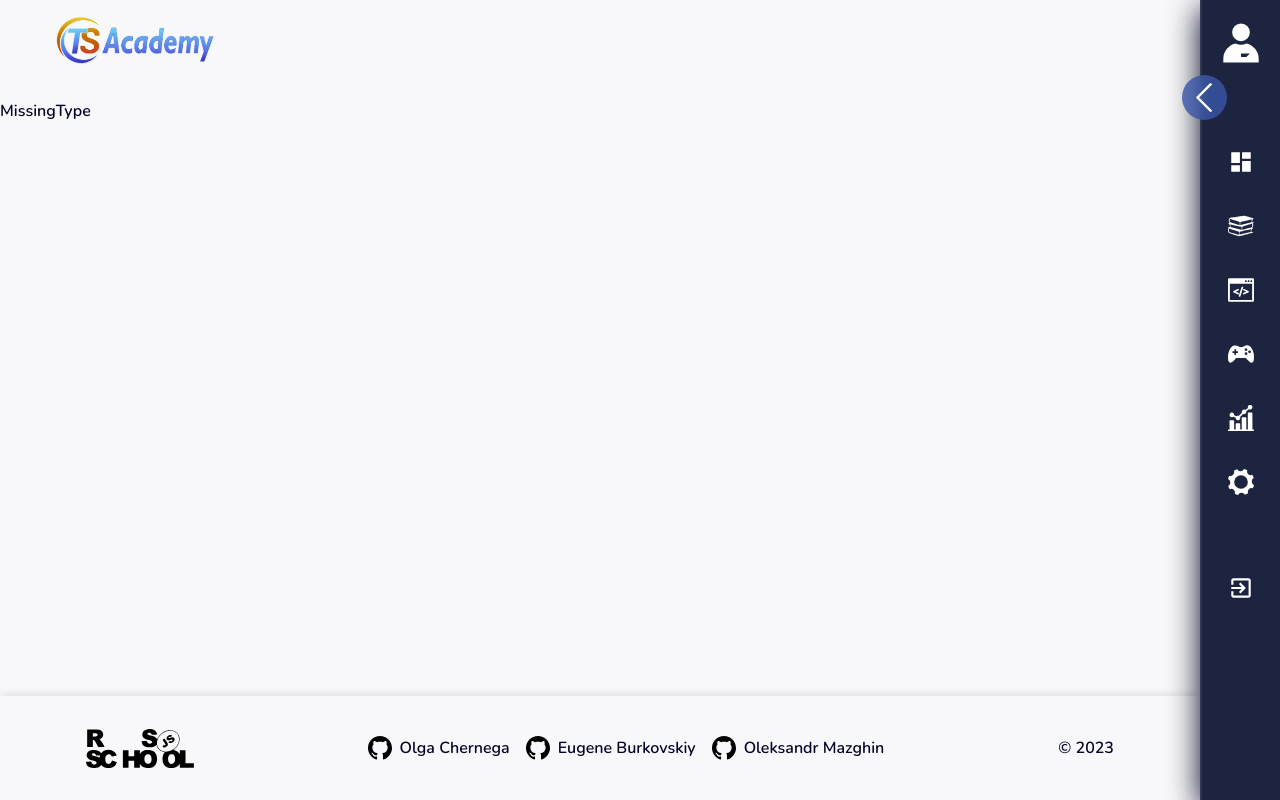
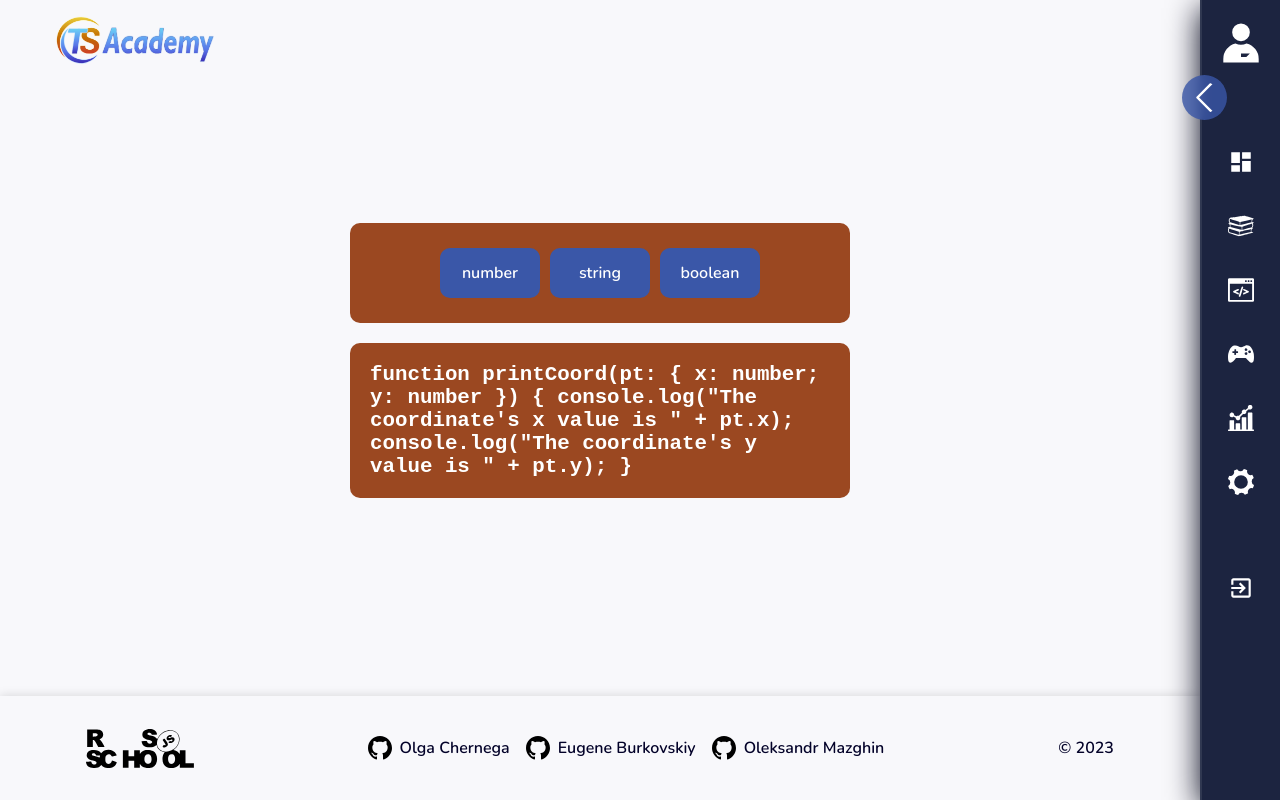
Before and after one commit to elian-cheng/rs-clone, a React (Create React App) app: page /games/missing-type in a window 1280 px wide. Built offline with nearby package versions, Linux system fonts and the light colour scheme.

Commit message:
feat: add dnd

```diff
--- a/package.json
+++ b/package.json
@@ -45,7 +45,9 @@
     ]
   },
   "devDependencies": {
+    "@hello-pangea/dnd": "^16.2.0",
     "@types/chart.js": "^2.9.37",
+    "@types/react-beautiful-dnd": "^13.1.3",
     "@typescript-eslint/eslint-plugin": "^5.49.0",
     "@typescript-eslint/parser": "^5.49.0",
     "ace-builds": "^1.15.0",
--- /dev/null
+++ b/src/pages/MissingTypePage/MissingTypePage.scss
@@ -0,0 +1,66 @@
+.missing-type {
+  margin-top: 100px;
+  display: flex;
+  flex-direction: column;
+  justify-content: center;
+  align-items: center;
+  height: 65vh;
+  color: $colorWhite;
+  &__answers-options-list {
+    height: 100px;
+    width: 500px;
+    display: flex;
+    justify-content: center;
+    align-items: center;
+    background-color: $colorOrangeDark;
+    border-radius: 10px;
+    padding: 20px;
+    margin-bottom: 20px;
+    &-item {
+      display: flex;
+      justify-content: center;
+      align-items: center;
+      width: 100px;
+      height: 50px;
+      background-color: $colorBlueMiddle;
+      border-radius: 10px;
+      margin: 0 5px;
+      cursor: grab;
+      @include btnHover;
+    }
+  }
+  &__answer {
+    height: 100px;
+    width: 300px;
+    background-color: $colorOrangeDark;
+    margin-bottom: 40px;
+  }
+  &__question {
+    position: relative;
+    width: 500px;
+    font-size: 1.3rem;
+    display: flex;
+    justify-content: center;
+    align-items: center;
+    background-color: $colorOrangeDark;
+    border-radius: 10px;
+    padding: 20px;
+    &-code {
+      width: 100%;
+      height: 100%;
+    }
+  }
+  &__point {
+    display: flex;
+    justify-content: center;
+    align-items: center;
+    font-size: 1.5rem;
+    color: $colorWhite;
+    width: 100%;
+    height: 100%;
+    position: absolute;
+    background-color: rgba(0, 0, 0, 0.8);
+    border-radius: 10px;
+    border: 2px dotted $colorWhite;
+  }
+}
--- a/src/pages/MissingTypePage/MissingTypePage.tsx
+++ b/src/pages/MissingTypePage/MissingTypePage.tsx
@@ -1,5 +1,10 @@
 import React from 'react';
+import AnswerOptionsBar from './components/AnswerOptionsBar';
 
 export default function MissingTypePage() {
-  return <div style={{ marginTop: 100 }}>MissingType</div>;
+  return (
+    <article className="missing-type">
+      <AnswerOptionsBar />
+    </article>
+  );
 }
--- /dev/null
+++ b/src/pages/MissingTypePage/components/AnswerOptionsBar.tsx
@@ -0,0 +1,80 @@
+import { useState } from 'react';
+import { DragDropContext, Droppable, Draggable } from '@hello-pangea/dnd';
+import { DropResult } from 'react-beautiful-dnd';
+
+const answersOptions = [
+  { id: '1', content: 'number' },
+  { id: '2', content: 'string' },
+  { id: '3', content: 'boolean' },
+];
+
+export default function AnswerOptionsBar() {
+  const [options, updateOptions] = useState(answersOptions);
+  const [point, setPoint] = useState(false);
+
+  function handleOnDragEnd(result: DropResult) {
+    if (!result.destination) return;
+
+    const items = Array.from(options);
+    const [reorderedItem] = items.splice(result.source.index, 1);
+    items.splice(result.destination.index, 0, reorderedItem);
+    updateOptions(items);
+  }
+  return (
+    <DragDropContext onDragEnd={handleOnDragEnd}>
+      <Droppable droppableId={'options'} key={'options'} direction="horizontal">
+        {(provided, snapshot) => {
+          snapshot.isDraggingOver ? setPoint(true) : setPoint(false);
+          return (
+            <ul
+              {...provided.droppableProps}
+              ref={provided.innerRef}
+              className="missing-type__answers-options-list"
+            >
+              {options.map((item, index) => {
+                return (
+                  <Draggable key={item.id} draggableId={item.id} index={index}>
+                    {(provided) => {
+                      return (
+                        <li
+                          className="missing-type__answers-options-list-item"
+                          ref={provided.innerRef}
+                          {...provided.draggableProps}
+                          {...provided.dragHandleProps}
+                        >
+                          {item.content}
+                        </li>
+                      );
+                    }}
+                  </Draggable>
+                );
+              })}
+              {provided.placeholder}
+            </ul>
+          );
+        }}
+      </Droppable>
+      <Droppable droppableId={'answer'} key={'naswer'} direction="horizontal">
+        {(provided, snapshot) => {
+          return (
+            <div
+              className="missing-type__question"
+              {...provided.droppableProps}
+              ref={provided.innerRef}
+            >
+              {point || snapshot.isDraggingOver ? (
+                <div className="missing-type__point">You can drop it here:)</div>
+              ) : null}
+              <code className="missing-type__question-code">
+                {`function printCoord(pt: { x: number; y: number }) {
+              console.log("The coordinate's x value is " + pt.x);
+              console.log("The coordinate's y value is " + pt.y);
+            }`}
+              </code>
+            </div>
+          );
+        }}
+      </Droppable>
+    </DragDropContext>
+  );
+}
--- a/src/styles.scss
+++ b/src/styles.scss
@@ -1,24 +1,25 @@
-@import './theme/abstract/constants';
-@import './theme/abstract/mixins';
+@import "./theme/abstract/constants";
+@import "./theme/abstract/mixins";
 
-@import './theme/base/base';
-@import './theme/base/common';
-@import './theme/base/fonts';
+@import "./theme/base/base";
+@import "./theme/base/common";
+@import "./theme/base/fonts";
 
-@import './components/Header/Header';
-@import './components/Footer/Footer';
-@import './components/Popup/Popup';
-@import './pages/HomePage/components/FullScreenBlock/FullScreenBlock';
-@import './pages/HomePage/components/Definition/Definiton';
-@import './pages/HomePage/components/Features/Features';
-@import './pages/HomePage/components/TeamMembers/TeamMembers';
-@import './components/CodeEditor/CodeEditor';
-@import './pages/ErrorPage/components/Error/Error';
-@import './components/Sidebar/Sidebar.scss';
-@import './pages/PracticePage/PracticePage';
-@import './components/Sidebar/Burger/Burger.scss';
-@import './pages/StatisticsPage/StatisticsPage';
-@import './pages/GamesPage/GamesPage';
-@import './pages/QuizPage/QuizPage';
-@import './pages/LessonsPage/LessonsPage.scss';
-@import './pages/LessonPage/LessonPage.scss';
+@import "./components/Header/Header";
+@import "./components/Footer/Footer";
+@import "./components/Popup/Popup";
+@import "./pages/HomePage/components/FullScreenBlock/FullScreenBlock";
+@import "./pages/HomePage/components/Definition/Definiton";
+@import "./pages/HomePage/components/Features/Features";
+@import "./pages/HomePage/components/TeamMembers/TeamMembers";
+@import "./components/CodeEditor/CodeEditor";
+@import "./pages/ErrorPage/components/Error/Error";
+@import "./components/Sidebar/Sidebar.scss";
+@import "./pages/PracticePage/PracticePage";
+@import "./components/Sidebar/Burger/Burger.scss";
+@import "./pages/StatisticsPage/StatisticsPage";
+@import "./pages/GamesPage/GamesPage";
+@import "./pages/QuizPage/QuizPage";
+@import "./pages/LessonsPage/LessonsPage.scss";
+@import "./pages/LessonPage/LessonPage.scss";
+@import "./pages/MissingTypePage/MissingTypePage";
```
Also changed, not shown: 1 other file (tests, documents, lock files or other folders).
